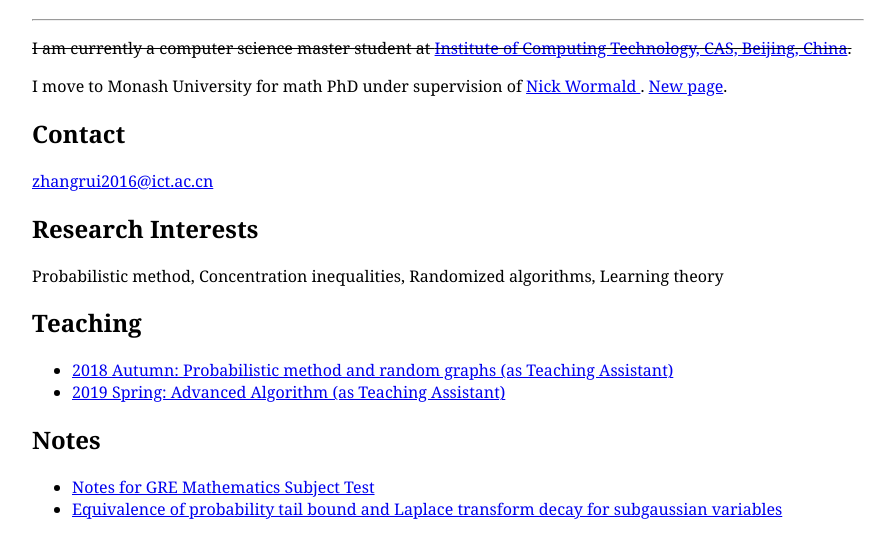
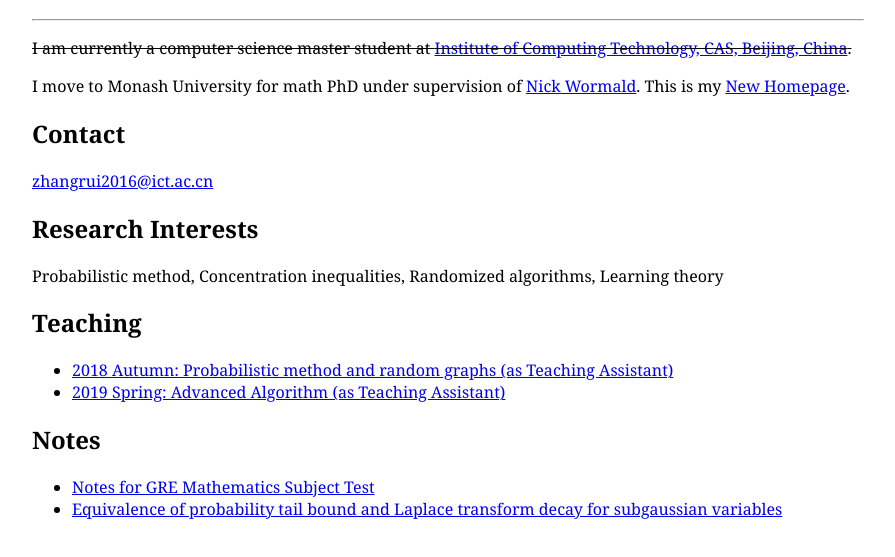
Before and after one commit to z14120902/z14120902.github.io, a plain HTML site: page index.html in a window 1280 px wide. Shown: the part 67-624 px from the top of the page, without its empty margins (192-1087 px from the left). Drawn offline with Linux system fonts and the light colour scheme.

Commit message:
Update index.html

```diff
--- a/index.html
+++ b/index.html
@@ -18,8 +18,7 @@ I am currently a computer science master student at
 	</del>
 	</p>
 <p>
-	I move to Monash University for math PhD under supervision of <a href="https://en.wikipedia.org/wiki/Nick_Wormald">Nick Wormald
-	</a>. <a href="https://mr-ruizhang.github.io">New page</a>.
+	I move to Monash University for math PhD under supervision of <a href="https://en.wikipedia.org/wiki/Nick_Wormald">Nick Wormald</a>. This is my <a href="https://mr-ruizhang.github.io">New Homepage</a>.
 	</p>
 
 	<h2>Contact</h2>
```
